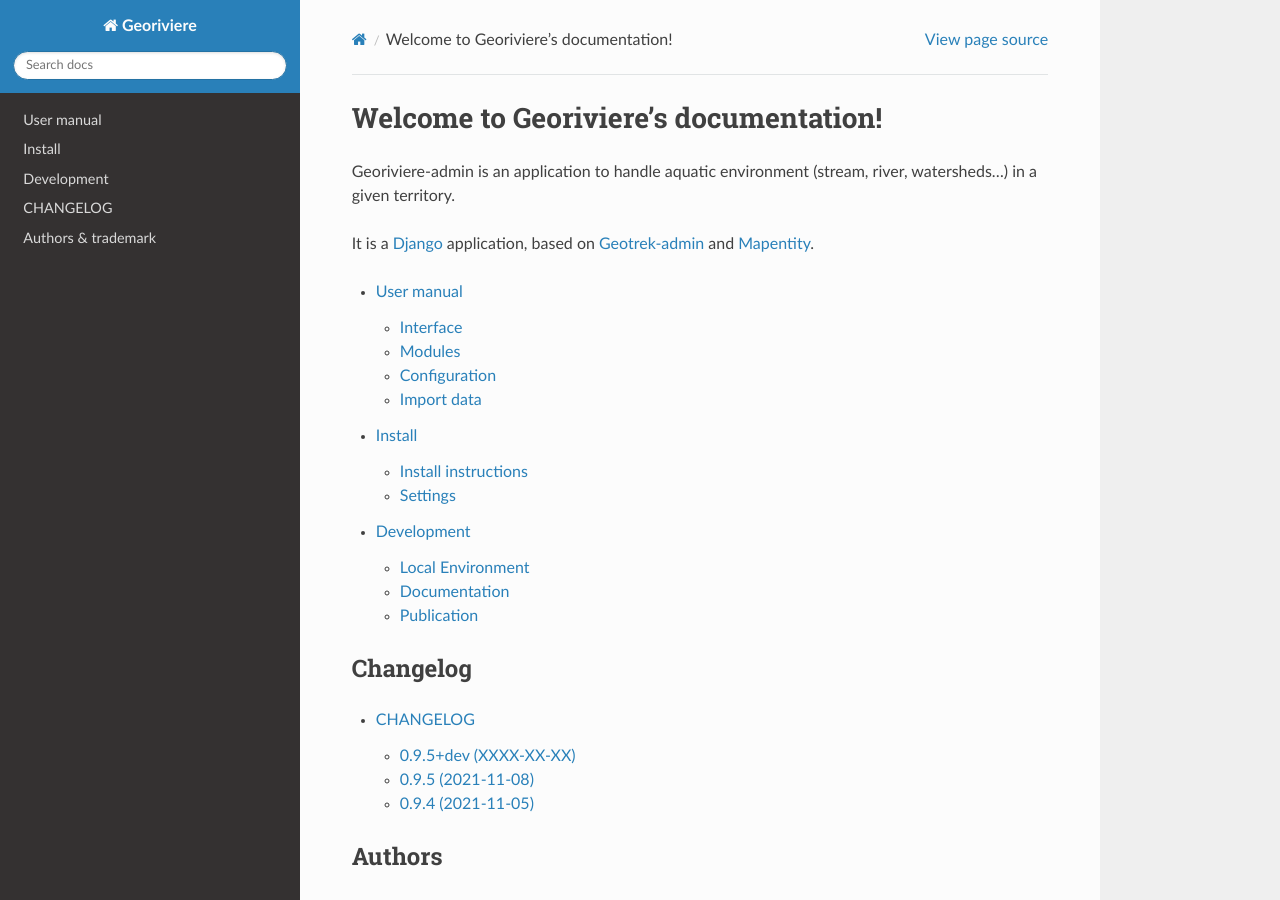
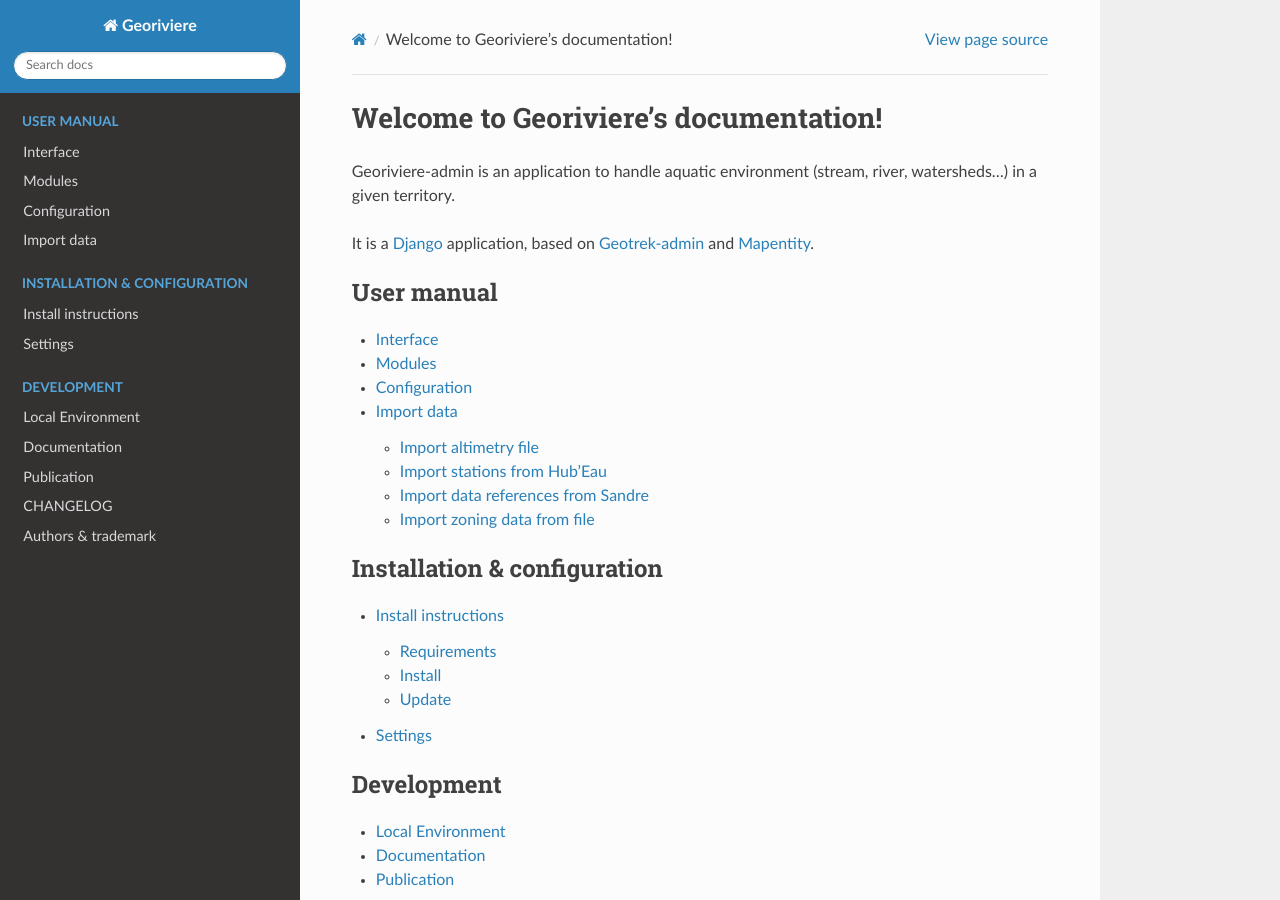
Before and after one commit to Georiviere/Georiviere-admin, a Sphinx documentation site: the page built from docs/index.rst, in a window 1280 px wide and 900 px high. Built offline with Sphinx 7.4.7 and the Read the Docs theme 2.0.0, drawn with Linux system fonts in a browser that asks for light colours; the version number could not be read and is left out; some of the changed text lies outside the part shown.

```diff
--- a/docs/index.rst
+++ b/docs/index.rst
@@ -8,11 +8,28 @@ It is a `Django <https://www.djangoproject.com/>`_ application, based on `Geotre
 .. _contents:
 
 .. toctree::
+    :caption: User manual
     :maxdepth: 2
 
-    usage/index
-    install/index
-    development/index
+    usage/interface
+    usage/modules
+    usage/configuration
+    usage/import_data
+
+.. toctree::
+    :caption: Installation & configuration
+    :maxdepth: 2
+
+    install/install
+    install/settings
+
+.. toctree::
+    :caption: Development
+    :maxdepth: 2
+
+    development/development
+    development/documentation
+    development/publication
 
 Changelog
 ---------
```
Also changed, not shown: docs/development/index.rst (deleted, +0 -9 lines), docs/install/index.rst (deleted, +0 -8 lines), docs/usage/index.rst (deleted, +0 -12 lines).
